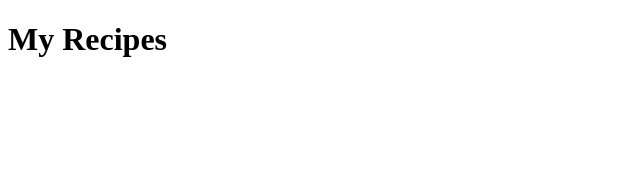
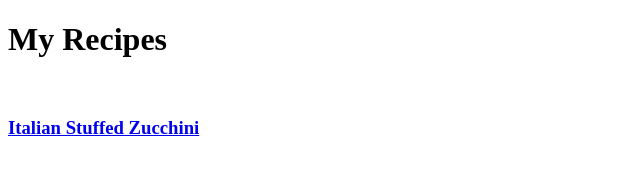
Before and after one commit to Triple-S-76/recipes-odin, a plain HTML site: page index.html in a window 1280 px wide. Shown: the whole page, without its empty margins (0-640 px from the left). Drawn offline with Linux system fonts and the light colour scheme.

Commit message:
Add italian-stuffed-zucchini recipe & link to it from index

```diff
--- a/index.html
+++ b/index.html
@@ -6,6 +6,8 @@
 </head>
 <body>
     <h1>My Recipes</h1>
+    <br>
+    <a href="recipes/italian-stuffed-zucchini.html"><h3>Italian Stuffed Zucchini</h3></a>
 </body>
 
 </html>
```
Also changed, not shown: recipes/italian-stuffed-zucchini.html (added, +1 -0 lines).
